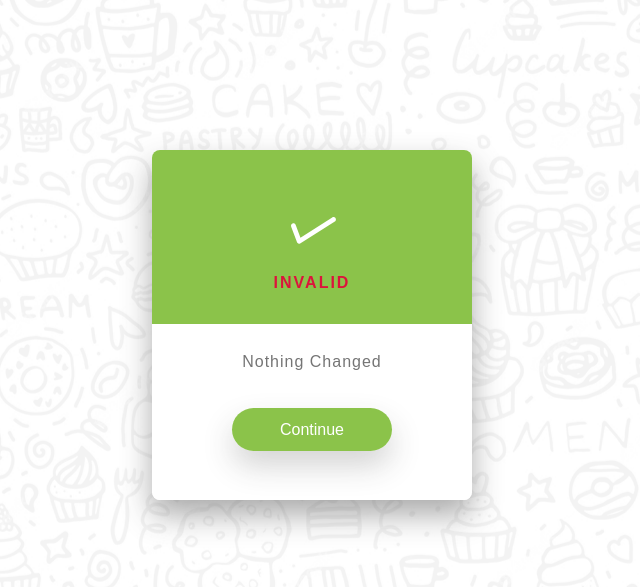
After one commit to Anurag-Bharati/Bread, a Django app: page /auth/activate/ in a window 1280 px wide. The commit adds this page. Shown: the top 587 px of the page, without its empty margins (328-968 px from the left). Run offline with Django 4.2, Linux system fonts and the light colour scheme; some libraries are stand-ins or nearby versions.

Commit message:
Implemented the verification system ✅ | Added activated.html

```diff
--- /dev/null
+++ b/static/css/success.css
@@ -0,0 +1,101 @@
+body {
+  background-image:url("../images/bread_pattern.png");
+  animation: animate 30s linear infinite ;
+}
+
+@keyframes animate {
+  0%{
+    background-position: 0 0;
+  }
+  100%{
+    background-position: 0 740px;
+  }
+
+}
+
+#card {
+  position: relative;
+  width: 320px;
+  display: block;
+  margin: 40px auto;
+  text-align: center;
+  font-family: 'Source Sans Pro', sans-serif;
+  box-shadow: 0 15px 30px rgba(50, 50, 50, 0.41);
+  border-radius: 8px;
+}
+
+#upper-side {
+  padding: 2em;
+  background-color: #8BC34A;
+  display: block;
+  color: #fff;
+  border-top-right-radius: 8px;
+  border-top-left-radius: 8px;
+
+}
+
+#checkmark {
+  font-weight: lighter;
+  fill: #fff;
+  margin: -3.5em auto auto 20px;
+
+}
+
+#status {
+  font-weight: bold;
+  text-transform: uppercase;
+  letter-spacing: 2px;
+  font-size: 1em;
+  margin-top: -.2em;
+  margin-bottom: 0;
+
+}
+
+.content{
+  position: center;
+  margin-top: 150px;
+  line-height:28px;
+}
+
+#lower-side {
+  padding: 2em 2em 5em 2em;
+  background: #fff;
+  display: block;
+  border-bottom-right-radius: 8px;
+  border-bottom-left-radius: 8px;
+}
+
+#message {
+  margin-top: -.5em;
+  color: #757575;
+  letter-spacing: 1px;
+
+}
+
+#contBtn {
+  position: relative;
+  top: 1.5em;
+  text-decoration: none;
+  background: #8bc34a;
+  color: #fff;
+  margin: auto;
+  padding: .8em 3em;
+  -webkit-box-shadow: 0 15px 30px rgba(50, 50, 50, 0.21);
+  -moz-box-shadow: 0 15px 30px rgba(50, 50, 50, 0.21);
+  box-shadow: 0 15px 30px rgba(50, 50, 50, 0.21);
+  border-radius: 25px;
+  -webkit-transition: all .4s ease;
+		-moz-transition: all .4s ease;
+		-o-transition: all .4s ease;
+		transition: all .4s ease;
+}
+
+#contBtn:hover {
+  -webkit-box-shadow: 0 15px 30px rgba(50, 50, 50, 0.41);
+  -moz-box-shadow: 0 15px 30px rgba(50, 50, 50, 0.41);
+  box-shadow: 0 15px 30px rgba(50, 50, 50, 0.41);
+  -webkit-transition: all .4s ease;
+		-moz-transition: all .4s ease;
+		-o-transition: all .4s ease;
+		transition: all .4s ease;
+}
--- /dev/null
+++ b/templates/activated.html
@@ -0,0 +1,39 @@
+{% extends 'base.html' %}
+{% load static %}
+{% block head %}
+    <link rel="stylesheet" href="{% static '/css/success.css' %}"/>
+{% endblock head %}
+{% block content %}
+<section>
+        <div class="content">
+            <div id='card' class="animated fadeIn">
+                <div id='upper-side'>
+                    <?xml version="1.0" encoding="utf-8"?>
+                      <!DOCTYPE svg PUBLIC "-//W3C//DTD SVG 1.1//EN" "http://www.w3.org/Graphics/SVG/1.1/DTD/svg11.dtd">
+                      <svg version="1.1" id="checkmark" xmlns="http://www.w3.org/2000/svg" xmlns:xlink="http://www.w3.org/1999/xlink" x="0px" y="0px" xml:space="preserve">
+                        <path d="M131.583,92.152l-0.026-0.041c-0.713-1.118-2.197-1.447-3.316-0.734l-31.782,20.257l-4.74-12.65
+                    c-0.483-1.29-1.882-1.958-3.124-1.493l-0.045,0.017c-1.242,0.465-1.857,1.888-1.374,3.178l5.763,15.382
+                    c0.131,0.351,0.334,0.65,0.579,0.898c0.028,0.029,0.06,0.052,0.089,0.08c0.08,0.073,0.159,0.147,0.246,0.209
+                    c0.071,0.051,0.147,0.091,0.222,0.133c0.058,0.033,0.115,0.069,0.175,0.097c0.081,0.037,0.165,0.063,0.249,0.091
+                    c0.065,0.022,0.128,0.047,0.195,0.063c0.079,0.019,0.159,0.026,0.239,0.037c0.074,0.01,0.147,0.024,0.221,0.027
+                    c0.097,0.004,0.194-0.006,0.292-0.014c0.055-0.005,0.109-0.003,0.163-0.012c0.323-0.048,0.641-0.16,0.933-0.346l34.305-21.865
+                    C131.967,94.755,132.296,93.271,131.583,92.152z"></path>
+                                      </svg>
+                        {% if messages %}
+                          <h3 id='status'>Success</h3>
+                      </div>
+                      <div id='lower-side'>
+                            {% for message in messages %}
+                                <p id='message'>{{ message }}</p>
+                            {% endfor %}
+                      <a href={% url 'auth' %} id="contBtn">Continue</a></div>
+                            {% else %}
+                      <h3 id='status' style="color:crimson">Invalid</h3>
+                      </div>
+                    <div id='lower-side'><p id='message'>Nothing Changed</p>
+                        <a href={% url 'auth' %} id="contBtn">Continue</a></div>
+                    </div>
+                  {% endif %}
+
+</section>
+{% endblock content %}
--- a/templates/base.html
+++ b/templates/base.html
@@ -11,10 +11,11 @@
     {% else %}
       <title>Bread</title>
     {% endif %}
+  {% block head %}
+  {% endblock head %}
   </head>
   <body>
     <div class="container">
-    <h1>HI BOOTSTRAP</h1>
         {% block content %}
         {% endblock %}
     </div>
--- a/user/urls.py
+++ b/user/urls.py
@@ -3,5 +3,7 @@ from . import views
 
 urlpatterns = [
     path('', views.authenticate, name="auth"),
+    path('activate/<identity>/<token>', views.verification, name="activate"),
+    path('activate/', views.activated, name="activated"),
     path('lol/', views.home),
 ]
--- a/user/views.py
+++ b/user/views.py
@@ -2,17 +2,18 @@ import re
 import validate_email as EmailValidator
 
 from django.urls import reverse
-from django.shortcuts import render
+from django.shortcuts import render, redirect
 from django.contrib import messages
 from django.core.mail import EmailMessage
 from django.contrib.auth.models import User
-from django.utils.encoding import force_bytes
-from django.utils.http import urlsafe_base64_encode
+from django.utils.encoding import force_bytes, force_str
+from django.utils.http import urlsafe_base64_encode, urlsafe_base64_decode
 from django.contrib.sites.shortcuts import get_current_site
 
 from user.utils import activation_token
 
 
+# Handles login and register
 def authenticate(request):
     if request.method == 'POST':
         if 'email' not in request.POST:
@@ -26,6 +27,28 @@ def authenticate(request):
 
 def home(request):
     return render(request, 'base.html')
+
+
+def verification(request, identity, token):
+    if request.method == 'GET':
+        try:
+            user = User.objects.get(pk=force_str(urlsafe_base64_decode(identity)))
+
+            if not activation_token.check_token(user, token) or user.is_active:
+                return redirect('activated' + '?message=' + user.username + ' already activated')
+
+            user.is_active = True
+            user.save()
+
+            messages.success(request, 'Your account has been successfully activated')
+            return redirect('activated')
+
+        except Exception as ex:
+            print(ex)
+            return redirect('auth')
+
+def activated(request):
+    return render(request, 'activated.html')
 
 
 # CUSTOM FUNCTIONS
@@ -79,18 +102,12 @@ def signup(request):
         user.is_active = False
         user.save()
 
-        current_site = get_current_site(request)
-        email_body = {
-            'user': user,
-            'domain': current_site.domain,
-            'id': urlsafe_base64_encode(force_bytes(user.pk)),
-            'token': activation_token.make_token(user),
-        }
-        # TODO ACTIVATE URL
-        link = reverse('activate', kwargs={
-            'idb64': email_body['id'], 'token': email_body['token']})
+        current_site = get_current_site(request).domain
 
-        activate_url = 'http://' + current_site.domain + link
+        magic_link = reverse('activate', kwargs={
+            'identity': urlsafe_base64_encode(force_bytes(user.pk)), 'token': activation_token.make_token(user)})
+
+        activate_url = 'http://' + current_site + magic_link
 
         email = EmailMessage(
             "Activate your account",
```
